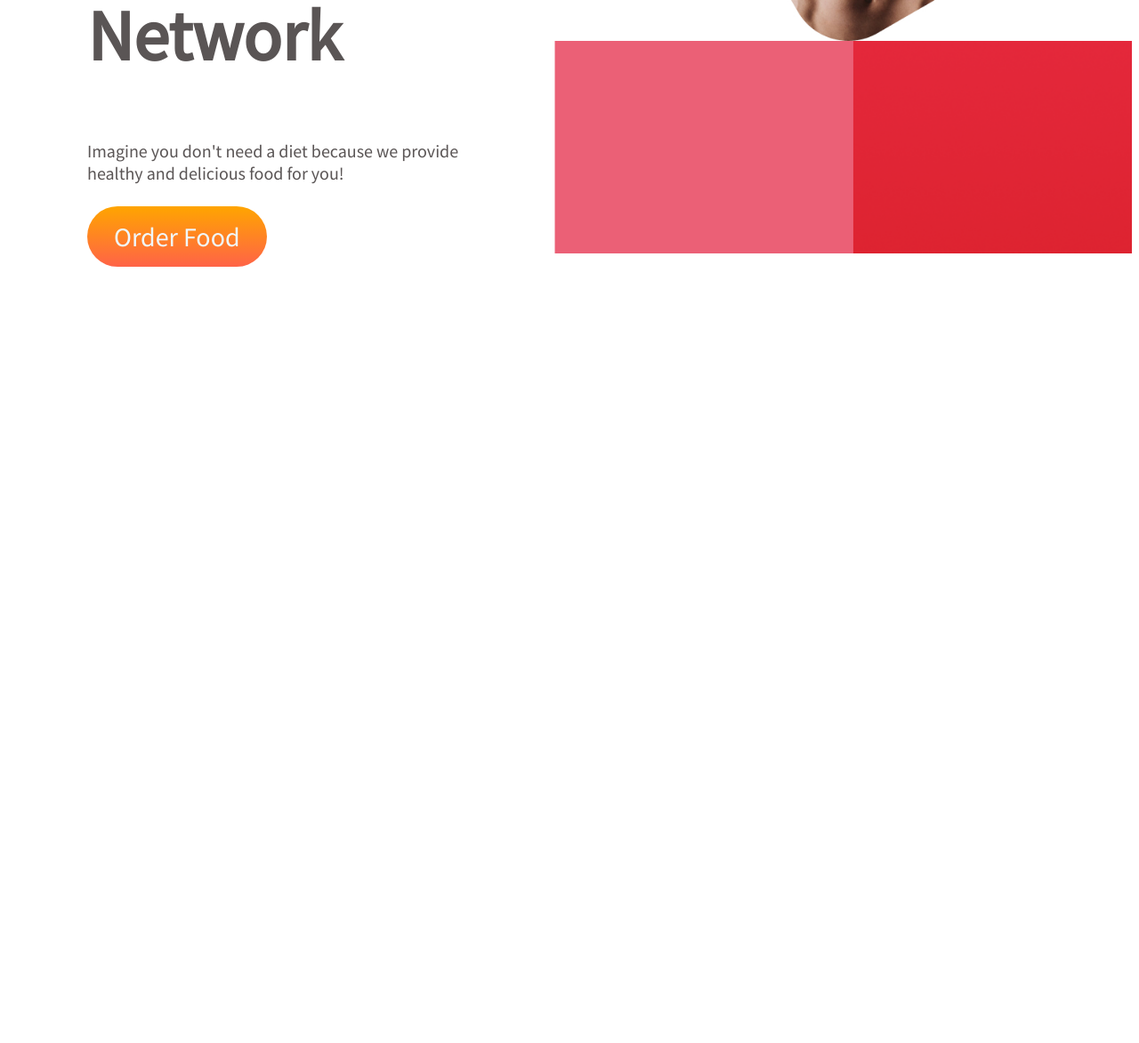
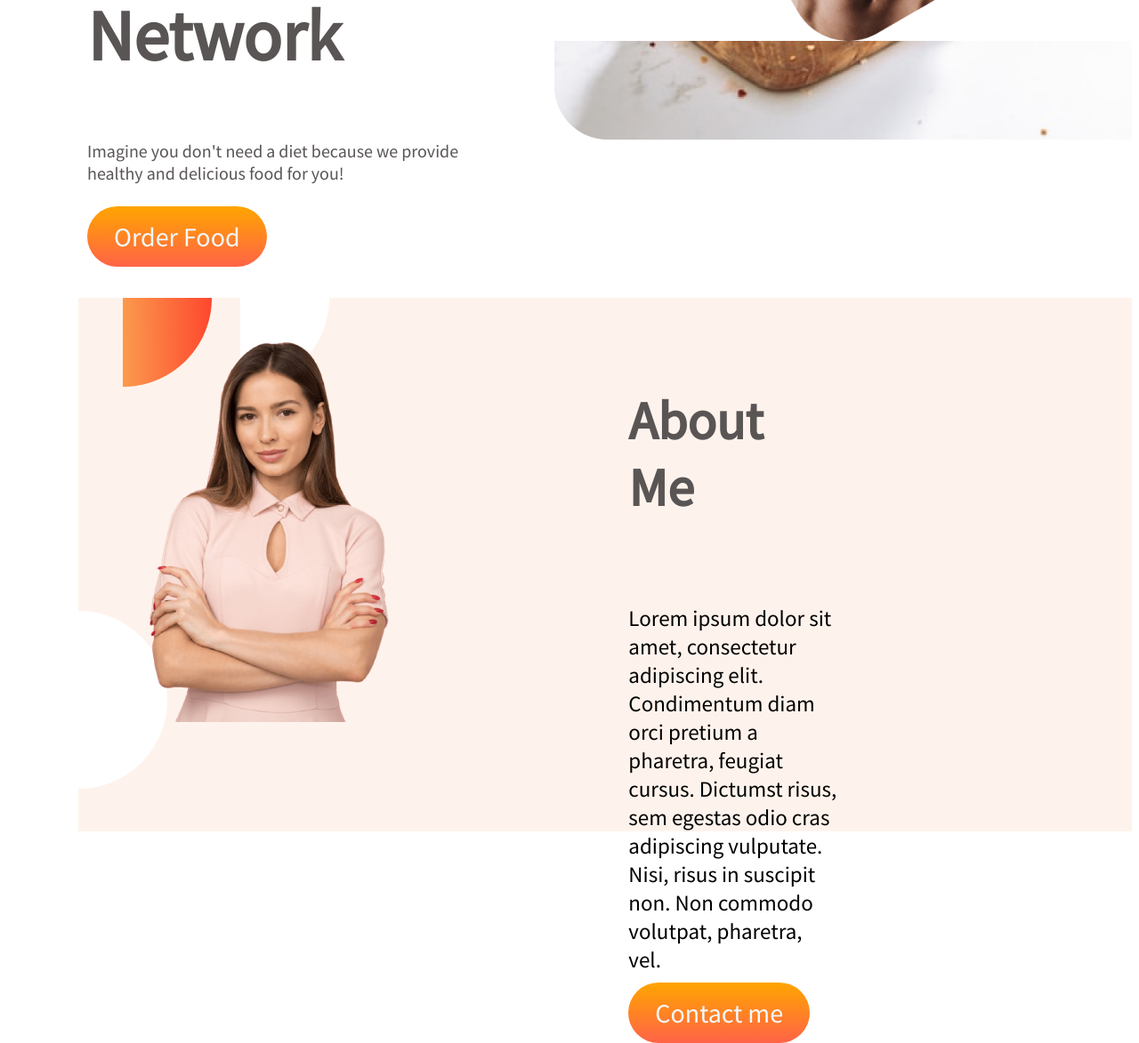
Before and after one commit to Imranbadsha/Healthy-website, a plain HTML site: page index.html in a window 1280 px wide. Shown: the part 631-1804 px from the top of the page at 89% size. Before the commit the page ends 931 px from the top, so only its background shows below. Drawn offline with Linux system fonts and the light colour scheme.

Commit message:
second part complete

```diff
--- a/index.html
+++ b/index.html
@@ -31,8 +31,31 @@
         </div>
      </div>
     </section>
+
+
     <section>
+        <div class="second">
 
+            <div class="second-first-child">
+                <img id="female" src="images/female/Person Image.png" alt="">
+            </div>
+
+
+            <div class="second-sec-child">
+                <h1>About Me</h1>
+                <br>
+                <p>
+                    Lorem ipsum dolor sit amet, consectetur adipiscing
+                    elit. Condimentum diam orci pretium a pharetra,
+                    feugiat cursus. Dictumst risus, sem egestas odio cras
+                    adipiscing vulputate. Nisi, risus in suscipit non. Non
+                    commodo volutpat, pharetra, vel.
+                </p>
+
+                <a class="button" target="_blank" href="#">Contact me</a>
+
+            </div>
+        </div>
     </section>
     <section>
 
--- a/style.css
+++ b/style.css
@@ -34,9 +34,35 @@ body{
     border-radius: 35px;
 }
 .first-div-sec{
-    background-image: url(images/shapes/Group\ 8447.png);
+    background-image: url(images/food/Project\ Cover.jpg);
     background-repeat: no-repeat;
+
 }
 #hero{
     width: 100%;
 }
+.second{
+    display: flex;
+    padding-top: 50px;
+    margin-top: 50px;
+    background-image: url(images/shapes/7.png);
+    background-repeat: no-repeat;
+    padding-left: 80px;
+    margin-left: 80px;
+
+}
+
+#female{
+    width: 50%;
+}
+.second-sec-child{
+    width: 40%;
+    margin-right: 30%;
+}
+.second-sec-child h1{
+ color: rgb(90, 85, 85);
+font-size: 60px;
+}
+.second-sec-child p{
+    font-size: 25px;
+}
```
